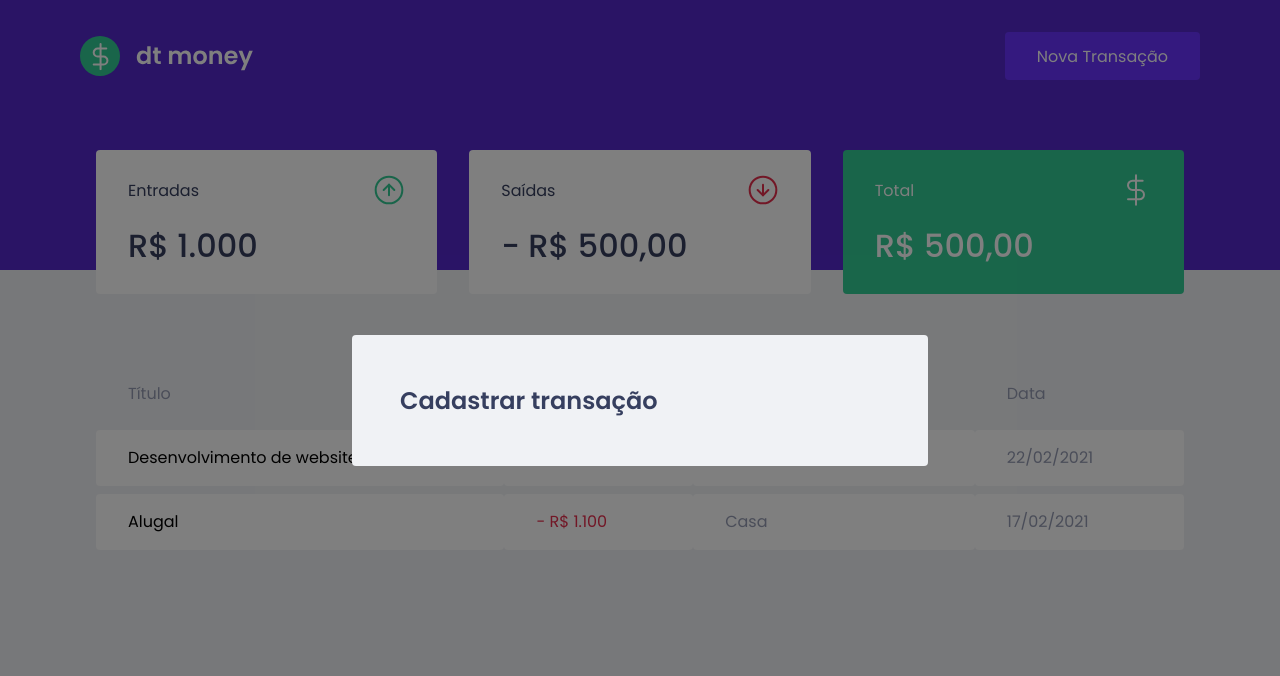
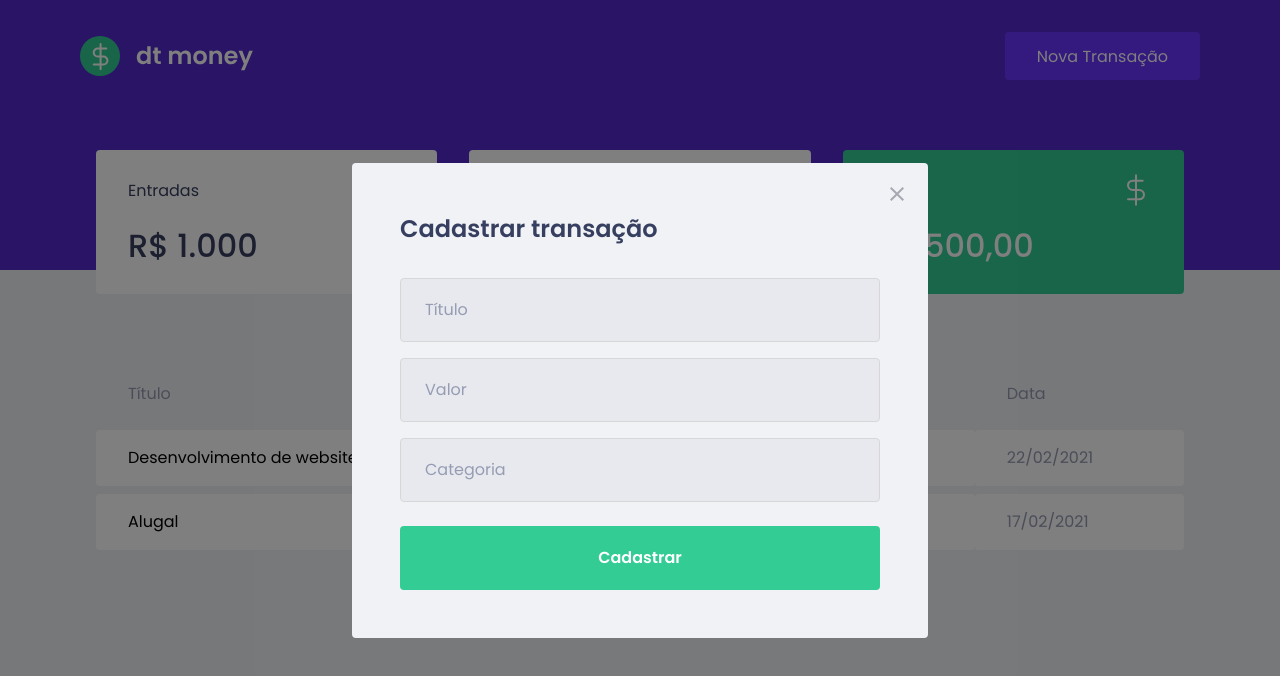
Before and after one commit to gabepinheiro/dtmoney, a React (Create React App) app: page / in a window 1280 px wide. Both pictures are taken after a click on the button "Nova Transação". Shown: the top 676 px of the page. Built offline with nearby package versions, Linux system fonts and the light colour scheme; no server answers; what miragejs would draw is missing.

Commit message:
add Form to modal and close button

```diff
--- a/src/components/newtransaction-modal/index.tsx
+++ b/src/components/newtransaction-modal/index.tsx
@@ -1,4 +1,8 @@
 import Modal from 'react-modal'
+
+import * as S from './styles'
+
+import closeImg from 'assets/close.svg'
 
 export type NewTransactionModalProps = {
   isOpen: boolean
@@ -18,7 +22,29 @@ export const NewTransactionModal = ({
       overlayClassName="react-modal-overlay"
       className="react-modal-content"
     >
-      <h2>Cadastrar transação</h2>
+      <button
+        type="button"
+        title="Fechar Modal"
+        className="react-modal-close"
+        onClick={onRequestClose}
+      >
+        <img src={closeImg} alt="Ícone de um X" />
+      </button>
+
+      <S.Form>
+        <S.HeadingForm>Cadastrar transação</S.HeadingForm>
+
+        <S.Input placeholder="Título" />
+
+        <S.Input placeholder="Valor" />
+
+        <S.Input placeholder="Categoria" />
+
+        <S.ButtonSubmit
+          type="submit"
+          children="Cadastrar"
+        />
+      </S.Form>
     </Modal >
   )
 }
--- /dev/null
+++ b/src/components/newtransaction-modal/styles.ts
@@ -0,0 +1,46 @@
+import styled from 'styled-components'
+
+export const Form = styled.form``
+
+export const HeadingForm = styled.h2`
+  font-size: 2.4rem;
+  margin-bottom: 3.2rem;
+`
+
+export const Input = styled.input`
+  width: 100%;
+  padding: 0 2.4rem;
+  height: 6.4rem;
+  border-radius: 4px;
+  border: 1px solid #d7d7d7;
+  background-color: #e7e9ee;
+  font-weight: 400;
+  font-size: 1.6rem;
+
+  &::placeholder {
+    color: var(--text-body);
+  }
+
+  &:not(:last-of-type) {
+    margin-bottom: 1.6rem;
+  }
+`
+
+export const ButtonSubmit = styled.button`
+  width: 100%;
+  height: 6.4rem;
+  background-color: var(--green);
+  border-radius: 4px;
+  border: 0;
+  color: var(--white);
+  padding: 0 2.4rem;
+  margin-top: 2.4rem;
+  font-size: 1.6rem;
+  font-weight: 600;
+
+  transition: filter 0.2s;
+
+  &:hover {
+    filter: brightness(0.9);
+  }
+`
--- a/src/styles/global.ts
+++ b/src/styles/global.ts
@@ -88,4 +88,18 @@ export const GlobalStyle = createGlobalStyle`
 
     position: relative;
   }
+
+  .react-modal-close {
+    position: absolute;
+    top: 2.4rem;
+    right: 2.4rem;
+    border:0;
+    background: transparent;
+
+    transition: filter 0.2s;
+
+    &:hover {
+      filter: brightness(0.8);
+    }
+  }
 `
```
